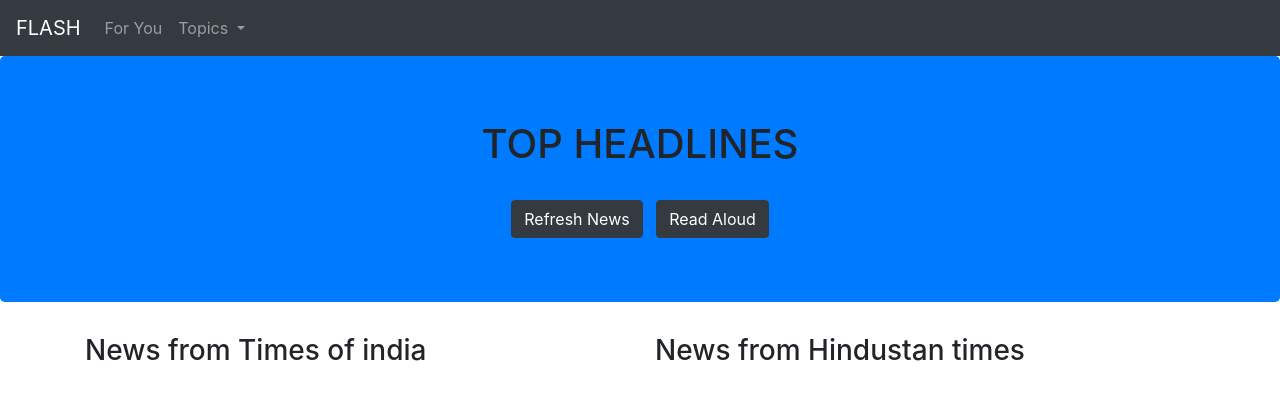
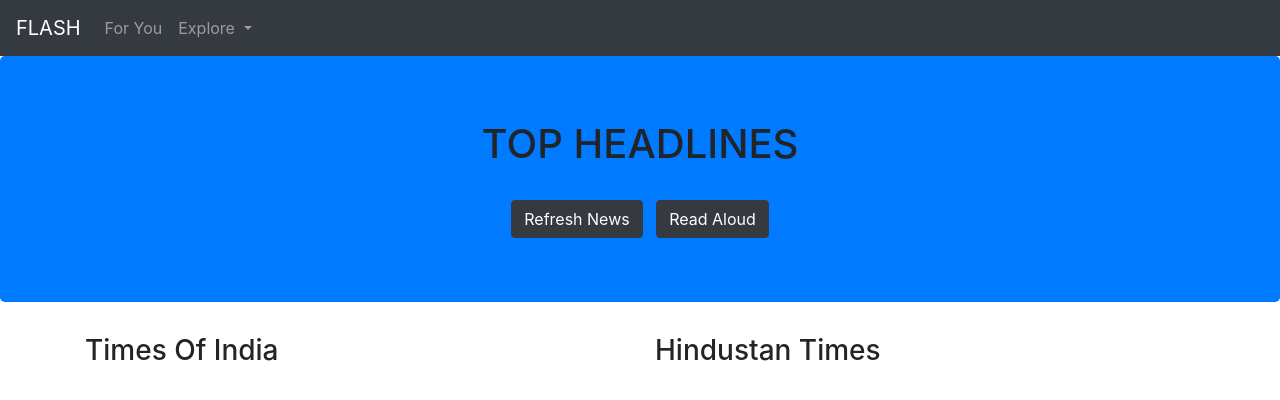
Before and after one commit to Rohini13/Flash, a Django app: page / in a window 1280 px wide. Shown: the top 400 px of the page. Run offline with Django 3.2, Linux system fonts and the light colour scheme; parts of the project's set-up code (start-up, migrations or seed data) failed here and were passed over; some libraries are stand-ins or nearby versions.

Commit message:
changes in index.html file

```diff
--- a/news/templates/news/index.html
+++ b/news/templates/news/index.html
@@ -14,15 +14,12 @@
 
           <div class="collapse navbar-collapse" id="navbarSupportedContent">
             <ul class="navbar-nav mr-auto">
-{#              <li class="nav-item active">#}
-{#                <a class="nav-link" href="#">Trending<span class="sr-only">(current)</span></a>#}
-{#              </li>#}
               <li class="nav-item">
                 <a class="nav-link" href="#">For You</a>
               </li>
               <li class="nav-item dropdown">
                 <a class="nav-link dropdown-toggle" href="#" id="navbarDropdown" role="button" data-toggle="dropdown" aria-haspopup="true" aria-expanded="false">
-                  Topics
+                  Explore
                 </a>
                 <div class="dropdown-menu" aria-labelledby="navbarDropdown">
                   <a class="dropdown-item" href="#">World</a>
@@ -33,18 +30,9 @@
                   <a class="dropdown-item" href="#">Science and Technology</a>
                   <a class="dropdown-item" href="#">Health</a>
                   <a class="dropdown-item" href="#">Entertainment</a>
-{#                  <div class="dropdown-divider"></div>#}
-{#                  <a class="dropdown-item" href="#">Something else here</a>#}
                 </div>
               </li>
-{#              <li class="nav-item">#}
-{#                <a class="nav-link disabled" href="#">Disabled</a>#}
-{#              </li>#}
             </ul>
-{#            <form class="form-inline my-2 my-lg-0">#}
-{#              <input class="form-control mr-sm-2" type="search" placeholder="Search" aria-label="Search">#}
-{#              <button class="btn btn-outline-success my-2 my-sm-0" type="submit">Search</button>#}
-{#            </form>#}
           </div>
         </nav>
     </div>
@@ -62,22 +50,21 @@
     <div class="container">
         <div class="row">
             <div class="col-6">
-                    <h3 class="text-centre"> News from Times of india</h3>
+                <h3 class="text-centre">Times Of India</h3>
                 <br>
                 {% for n in toi_news %}
                     <h6><li>{{n}}</li></h6>
                     <hr>
                 {% endfor %}
-                    <br>
             </div>
+
             <div class="col-6">
-                    <h3 class="text-centre">News from Hindustan times</h3>
+                <h3 class="text-centre">Hindustan Times</h3>
                 <br>
                 {% for n in ht_news %}
                     <h6><li>{{n}}</li></h6>
                     <hr>
                 {% endfor %}
-                    <br>
             </div>
         </div>
 
```
Lines whose indentation alone changed are shown as unchanged.
